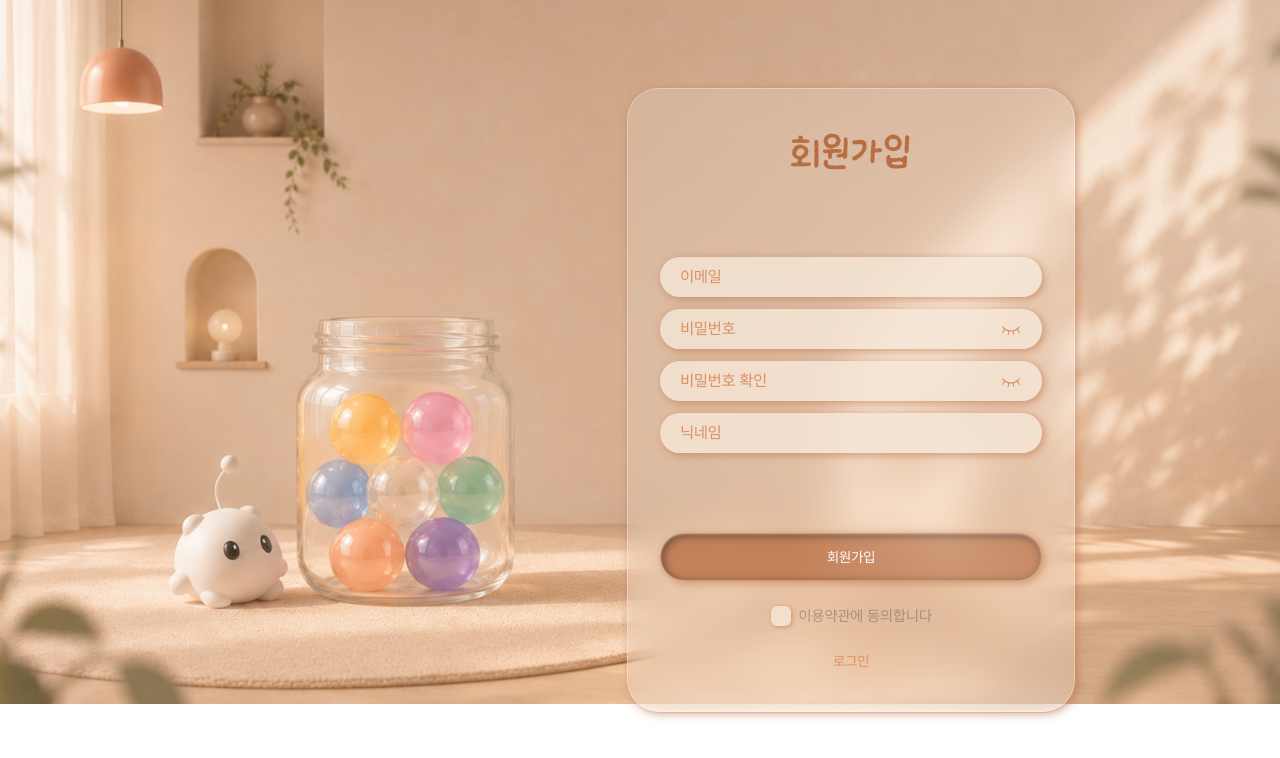
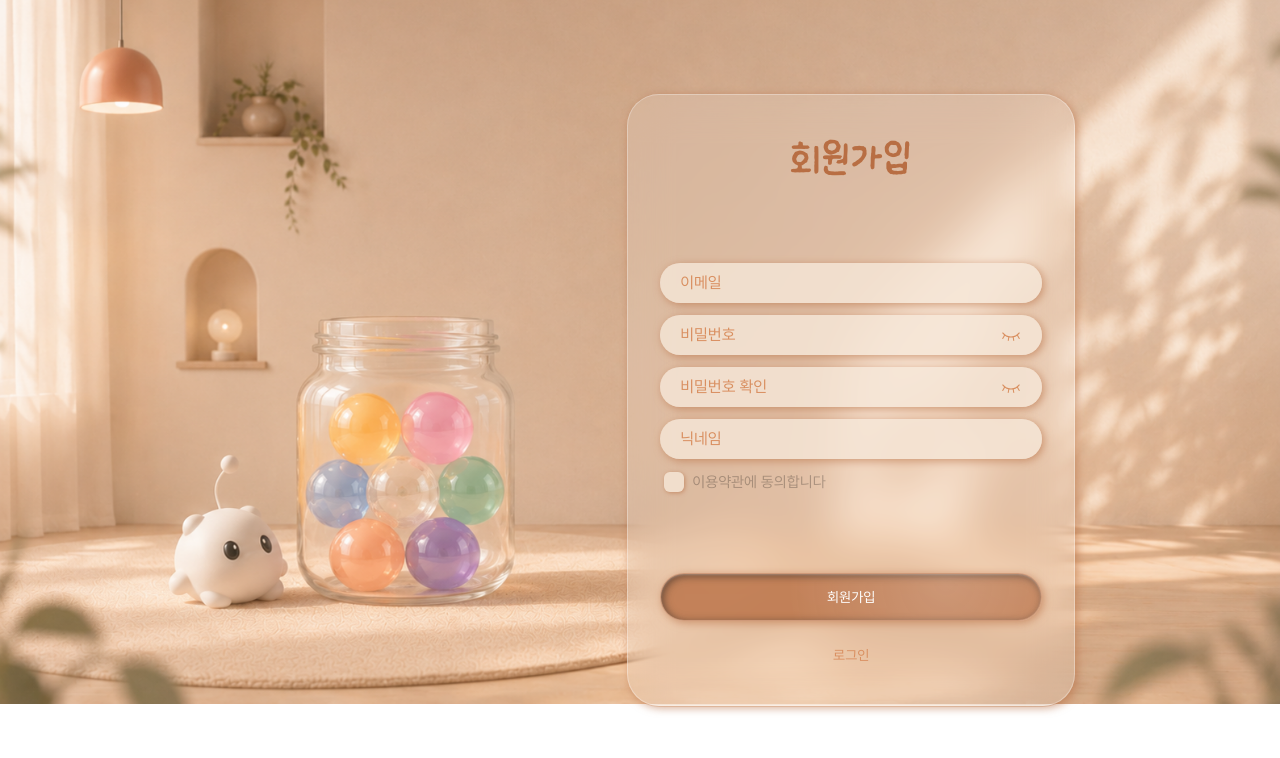
Before and after one commit to jhj04/Mongly, a Next.js app: page / in a window 1280 px wide. Both pictures are taken after a click on the button "회원가입". Shown: the top 758 px of the page. Built offline with nearby package versions, Linux system fonts and the light colour scheme.

Commit message:
[CHORE/FIX] 타이틀, 아이디->닉네임 수정 / 약관동의 위치 수정

```diff
--- a/src/app/layout.tsx
+++ b/src/app/layout.tsx
@@ -17,7 +17,7 @@ const parkDahyeon = localFont({
 });
 
 export const metadata: Metadata = {
-  title: "Create Next App",
+  title: "몽글리",
   description: "Generated by create next app",
 };
 
--- a/src/app/page.tsx
+++ b/src/app/page.tsx
@@ -102,6 +102,13 @@ export default function OnboardingPage() {
                 onChange={setPasswordConfirm}
               />
               <TextField label="닉네임" type="text" value={nickname} onChange={setNickname} />
+              <div className="px-1">
+                <Checkbox
+                  label="이용약관에 동의합니다"
+                  checked={agreedToTerms}
+                  onChange={setAgreedToTerms}
+                />
+              </div>
             </>
           )}
           {mode === "login" && (
@@ -144,11 +151,6 @@ export default function OnboardingPage() {
                 disabled={isSigningUp}
                 className="w-full !font-sans !text-sm !py-4"
               />
-              <Checkbox
-                label="이용약관에 동의합니다"
-                checked={agreedToTerms}
-                onChange={setAgreedToTerms}
-              />
               <button
                 className="font-sans text-sm text-accent hover:text-primary-900 transition-colors"
                 onClick={() => setMode("login")}
--- a/src/components/settings/AccountSection.tsx
+++ b/src/components/settings/AccountSection.tsx
@@ -47,7 +47,7 @@ export default function AccountSection() {
 
       <div className="flex flex-col gap-1">
         <div className="flex flex-col gap-2 sm:flex-row sm:items-center sm:gap-6">
-          <span className="shrink-0 font-point text-lg text-primary-900 sm:w-24">아이디 수정</span>
+          <span className="shrink-0 font-point text-lg text-primary-900 sm:w-24">닉네임 수정</span>
           <div className="flex items-center gap-3">
             <div className="flex-1 min-w-0">
               <TextField label="아이디" value={loginId} onChange={handleLoginIdChange} />
```
